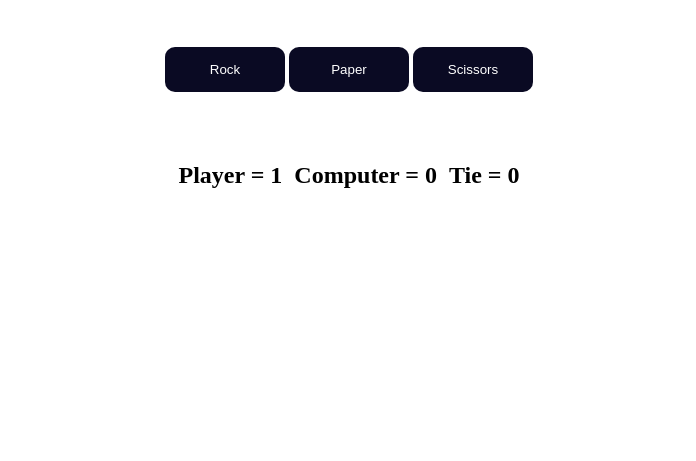
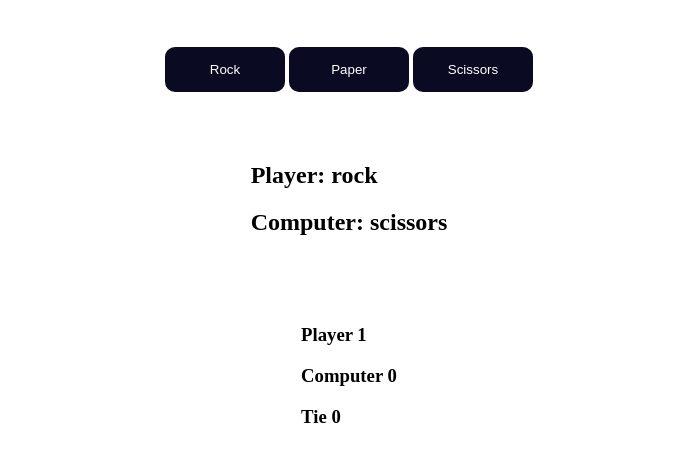
Before and after one commit to youngolol/rockpaperscissors, a plain HTML site: page rps.html in a window 1280 px wide. Both pictures are taken after a click on the button "Rock". Shown: the part 203-664 px from the top of the page, without its empty margins (291-987 px from the left). Drawn offline with Linux system fonts and the light colour scheme.

Commit message:
Clean up javascript and add player/computer result

```diff
--- a/rps.html
+++ b/rps.html
@@ -16,10 +16,14 @@
       <button class="game" id="paper" value="paper" onclick="handleButtonClick(event)">Paper</button>
       <button class="game" id="scissors" value="scissors" onclick="handleButtonClick(event)">Scissors</button>
     </div>
+    <div id="result">
+      <h2 id="result_player">Player: </h2>
+      <h2 id="result_computer">Computer: </h2>
+    </div>
     <div class="board" id="score_board">
-      <h2 id="player_score">Player = 0</h2>
-      <h2 id="computer_score">Computer = 0</h2>
-      <h2 id="tie_score">Tie = 0</h2>
+      <h3 id="player_score">Player 0</h3>
+      <h3 id="computer_score">Computer 0</h3>
+      <h3 id="tie_score">Tie 0</h3>
     </div>
 
     <script src="./rps.js">
--- a/rps.js
+++ b/rps.js
@@ -19,24 +19,29 @@ let computer_score = 0;
 let tie_score = 0;
 
 const handleButtonClick = (event) => {
-  let playRoundResult = playRound(event.target.value, getComputerChoice());
+  let computerSelection = getComputerChoice();
+  let playRoundResult = playRound(event.target.value, computerSelection);
   if (playRoundResult === "player") {
     player_score++;
     document.getElementById(
       "player_score"
-    ).innerText = `Player = ${player_score}`;
+    ).innerText = `Player ${player_score}`;
   } else if (playRoundResult === "computer") {
     computer_score++;
     document.getElementById(
       "computer_score"
-    ).innerText = `Computer = ${computer_score}`;
+    ).innerText = `Computer ${computer_score}`;
   } else if (playRoundResult === "tie") {
     tie_score++;
-    document.getElementById("tie_score").innerText = `Tie = ${tie_score}`;
+    document.getElementById("tie_score").innerText = `Tie ${tie_score}`;
   }
+  document.getElementById(
+    "result_player"
+  ).innerText = `Player: ${event.target.value}`;
+  document.getElementById(
+    "result_computer"
+  ).innerText = `Computer: ${computerSelection}`;
 };
-
-// initialize counter
 
 function playRound(playerSelection, computerSelection) {
   if (computerSelection === playerSelection) {
--- a/style.css
+++ b/style.css
@@ -33,8 +33,6 @@ body{
 }
 
 .board {
-    display: flex;
-    justify-content: space-evenly;
-    flex-direction: row;
+    flex-direction:column;
     gap: 12px;
 }
```
